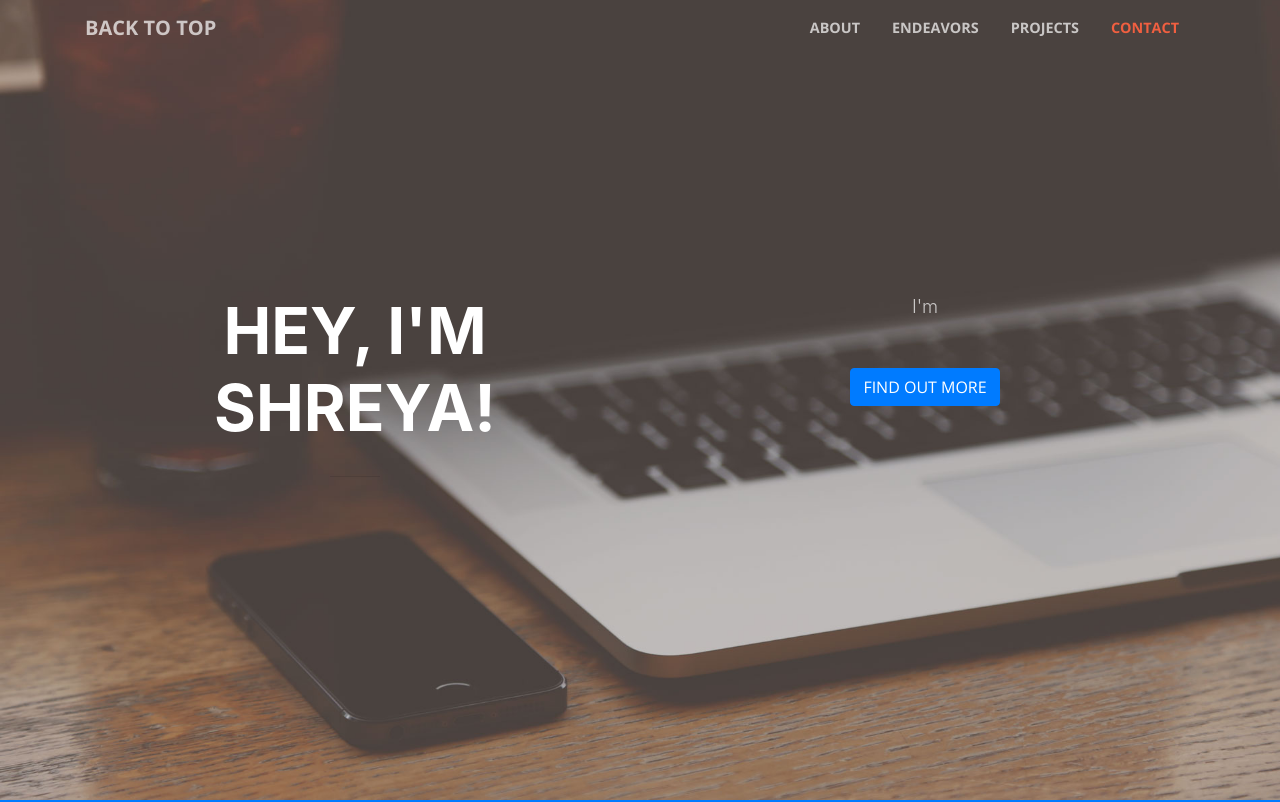
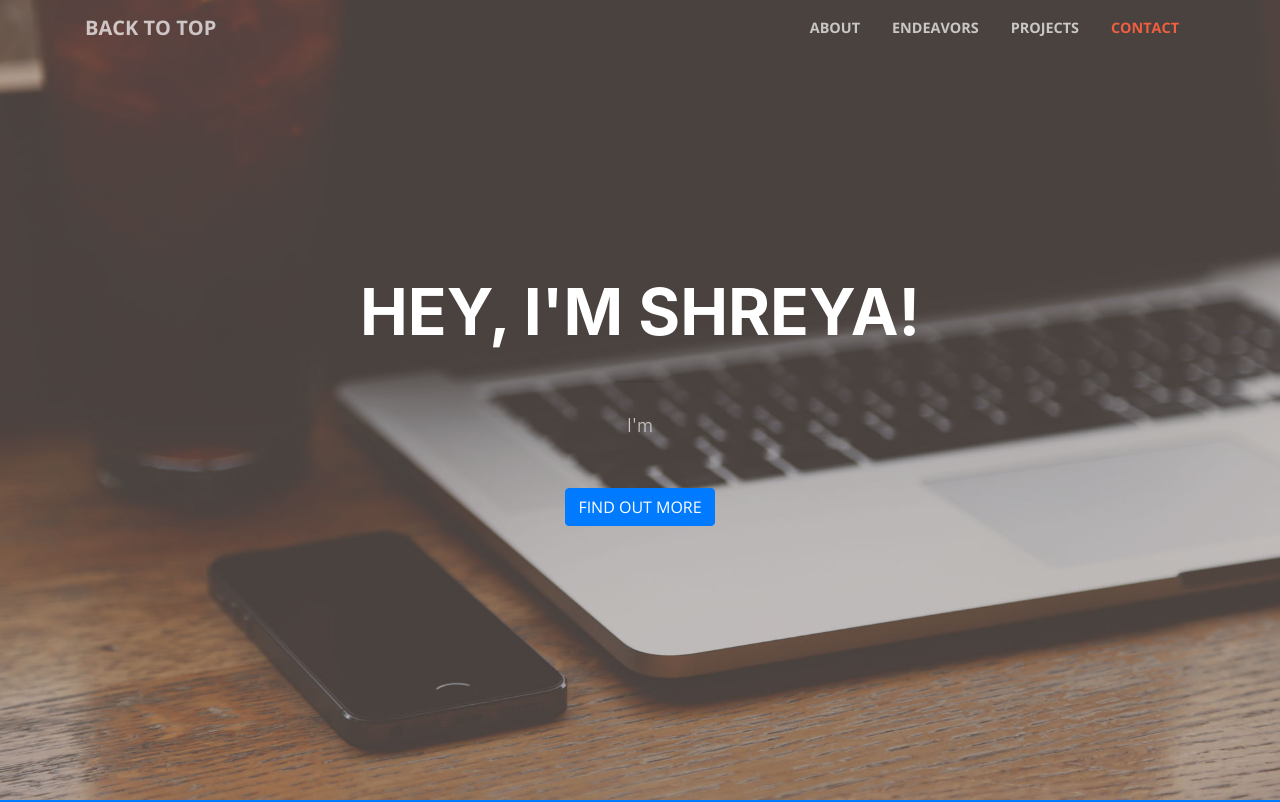
Before and after one commit to ShreyaSethi/shreyasethi.github.io, a website with bundled scripts: page index.html in a window 1280 px wide. Shown: the top 802 px of the page. Built offline with nearby package versions, Linux system fonts and the light colour scheme.

Commit message:
Update index.html

```diff
--- a/index.html
+++ b/index.html
@@ -57,13 +57,13 @@
     <header class="masthead text-center text-white d-flex">
       <div class="container my-auto">
         <div class="row">
-          <div class="col-lg-4 mx-auto">
+          <div class="col-lg-10 mx-auto">
             <h1 class="text-uppercase">
               <strong>Hey, I'm Shreya!</strong>
             </h1>
             <hr>
           </div>
-          <div class="col-lg-4 mx-auto">
+          <div class="col-lg-8 mx-auto">
             <p class="text-faded mb-5">I'm </p>
             <a class="btn btn-primary btn-xl js-scroll-trigger" href="#about">Find Out More</a>
           </div>
```
